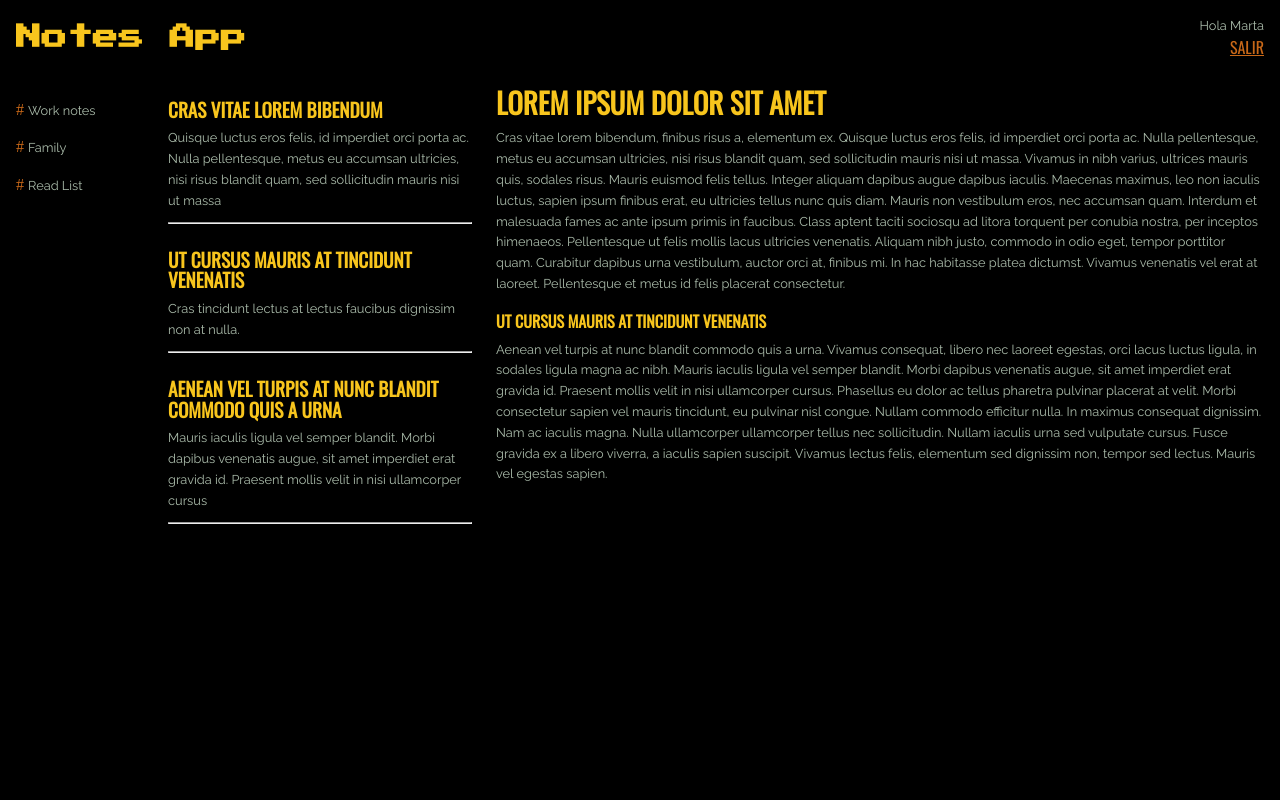
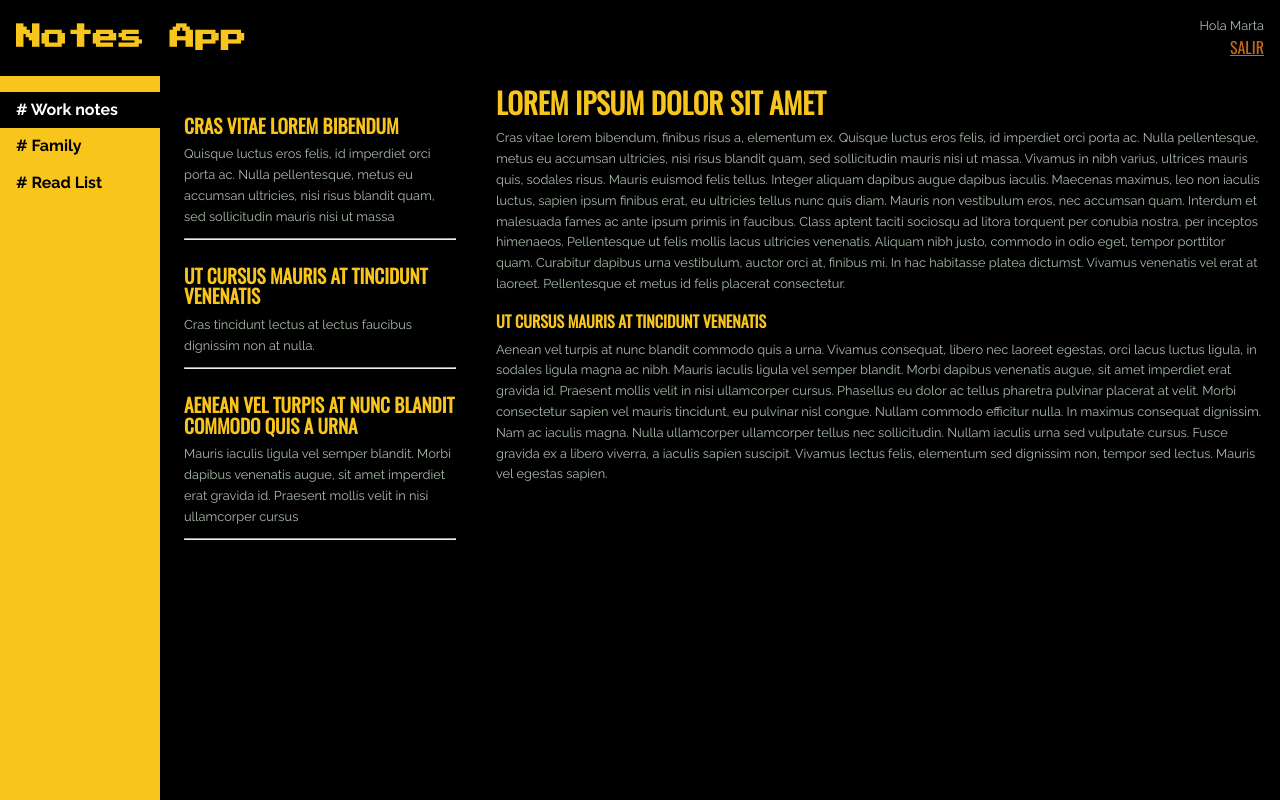
Before and after one commit to yagopv/hack-a-note, a React (Create React App) app: page / in a window 1280 px wide. Built offline with nearby package versions, Linux system fonts and the light colour scheme.

Commit message:
[UPDATE] Working on CategoryList

```diff
--- a/public/index.html
+++ b/public/index.html
@@ -4,7 +4,7 @@
     <meta charset="utf-8" />
     <link rel="shortcut icon" href="%PUBLIC_URL%/favicon.ico" />
     <link
-      href="https://fonts.googleapis.com/css?family=Oswald|Press+Start+2P|Raleway:400,900&display=swap"
+      href="https://fonts.googleapis.com/css?family=Oswald|Press+Start+2P|Raleway:400,700&display=swap"
       rel="stylesheet"
     />
     <meta name="viewport" content="width=device-width, initial-scale=1" />
--- a/src/components/categories/CategoryList.js
+++ b/src/components/categories/CategoryList.js
@@ -2,28 +2,28 @@ import React from 'react';
 import styled from 'styled-components';
 
 import { Text, Box, List, ListItem } from '../ui';
-import { color } from '../../shared/theme';
-
-const Tag = styled.span`
-  color: ${color('secondary')};
-`;
+import { color, fontFamily } from '../../shared/theme';
 
 function CategoryList({ onClick }) {
   return (
-    <Box m="md">
-      <List>
-        <ListItem onClick={onClick}>
-          <Tag>#</Tag> <Text as="span">Work notes</Text>
+    <List bg={color('primary')}>
+      <ListItem onClick={onClick} isSelected>
+        <Tag># Work notes</Tag>
       </ListItem>
       <ListItem onClick={onClick}>
-          <Tag>#</Tag> <Text as="span">Family</Text>
+        <Tag># Family</Tag>
       </ListItem>
       <ListItem onClick={onClick}>
-          <Tag>#</Tag> <Text as="span">Read List</Text>
+        <Tag># Read List</Tag>
       </ListItem>
     </List>
-    </Box>
   );
 }
 
+const Tag = styled.p`
+  font-family: ${fontFamily('primary')};
+  font-weight: 700;
+  color: inherit;
+`;
+
 export { CategoryList };
--- a/src/components/layout/DashboardLayout.js
+++ b/src/components/layout/DashboardLayout.js
@@ -6,6 +6,7 @@ export const DashboardLayout = styled.div`
   grid-template-columns: 10rem 20rem 1fr;
   transform: translateX(0);
   transition: transform 0.5s ease;
+  height: 100%;
   ${props => `
     @media ${props.theme.breakpoints.xs} {
       grid-template-columns: 50vw 100vw 100vw;
--- a/src/components/ui/List.js
+++ b/src/components/ui/List.js
@@ -1,9 +1,21 @@
 import styled from 'styled-components';
+import { color } from '../../shared/theme';
 
 export const List = styled.ul`
   list-style-type: none;
+  background: ${props => props.bg};
+  padding-top: 1rem;
 `;
 
 export const ListItem = styled.li`
-  padding: 0.5rem 0;
+  padding: 0.5rem 1rem;
+  ${props =>
+    props.isSelected
+      ? `
+    color: ${color('bright')};
+    background: ${color('dark')};
+  `
+      : `
+    color:  ${color('dark')};
+  `}
 `;
```
Lines whose indentation alone changed are shown as unchanged.
